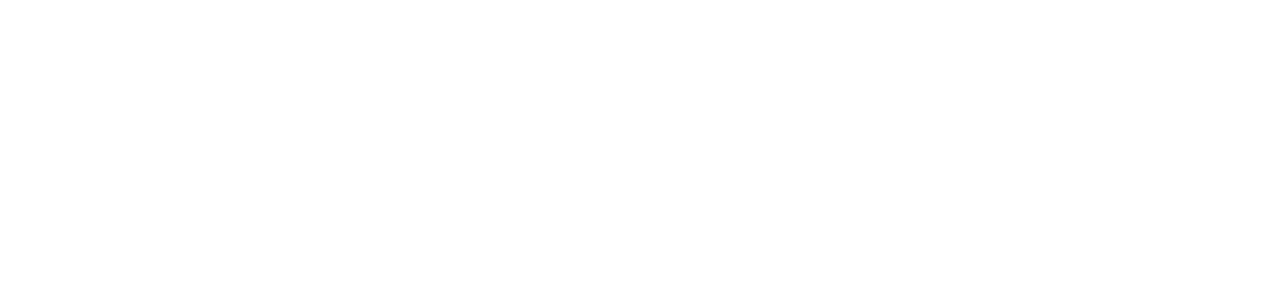
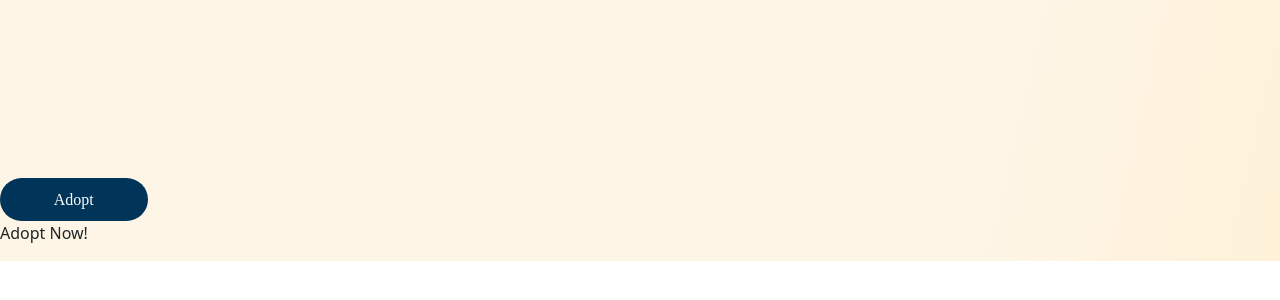
Before and after one commit to elvigoroveci/Animal-adapt, a React (Create React App) app: page / in a window 1280 px wide. Before the commit this address had no page. Shown: the part 254-554 px from the top of the page. Built offline with nearby package versions, Linux system fonts and the light colour scheme; a web font is replaced by a local one.

Commit message:
Router Done

```diff
--- a/src/App.js
+++ b/src/App.js
@@ -1,16 +1,22 @@
 import { BrowserRouter, Routes, Route } from "react-router-dom";
 import Categories from "./Components/Categories";
 import Adoptation from "./Components/Adoptation/Adoptation";
+import SingleAnimalPage from './Components/SingleAnimalPage/SingleAnimalPage';
+import MenuMain from "./Navbar-Wrapper/MenuMain";
 
 
 function App() {
   return (
     <div className="body-container">
-    <BrowserRouter >
-      <Routes>
+      <BrowserRouter >
+       <Routes>
+        <Route index element={<Adoptation />} />
+        <Route path="/" element={<MenuMain/>} />
+        <Route path="/categories" element={<Categories />} />
+        <Route path="/animals/:id" element={<SingleAnimalPage />} />
         <Route path="/:petsId" element={ <Adoptation/>} />
-      </Routes>
-    </BrowserRouter>
+       </Routes>
+     </BrowserRouter>
     </div>
   );
 }
```
